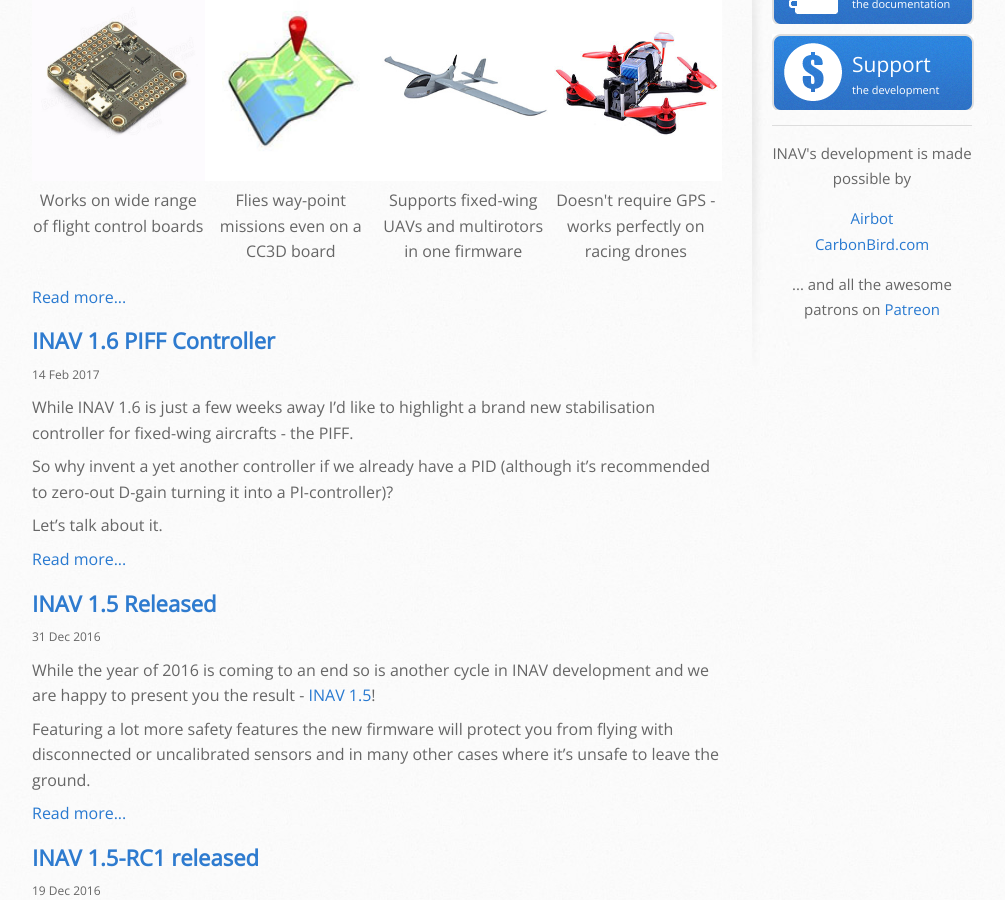
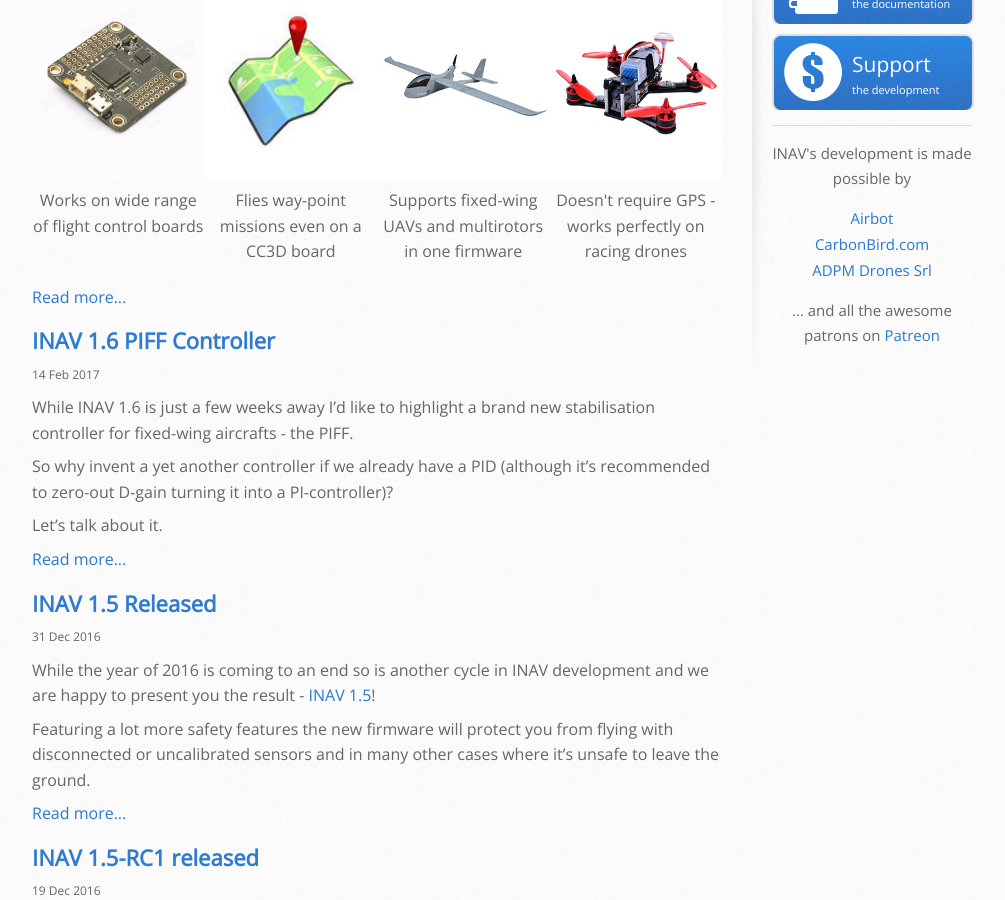
Before and after one commit to iNavFlight/iNavFlight.github.io, a Jekyll site: the page built from index.html, in a window 1280 px wide and 900 px high, scrolled down 352 px. Shown: the whole window, without its empty margins (138-1143 px from the left). Built offline with Jekyll 4.4.1, drawn with Linux system fonts in a browser that asks for light colours; the list of posts is cut into pages by our own code.

Commit message:
Sponsor add

```diff
--- a/_layouts/default.html
+++ b/_layouts/default.html
@@ -54,7 +54,7 @@
           <p>INAV's development is made possible by</p>
           <p class="sponsor"><a href="http://shop.myairbot.com/" class="" target="_blank">Airbot</a></p>
           <p class="sponsor"><a href="http://www.carbonbird.com/" class="" target="_blank">CarbonBird.com</a></p>
-          <!--p class="sponsor"><a href="http://www.ledge-team.com/" class="" target="_blank">Ledge Team</a></p-->
+          <p class="sponsor"><a href="http://www.adpm.pro/" class="" target="_blank">ADPM Drones Srl</a></p>
           <p>... and all the awesome patrons on <a href="https://www.patreon.com/inavflight" target="_blank">Patreon</a></p>
           </div>
         </aside>
```
